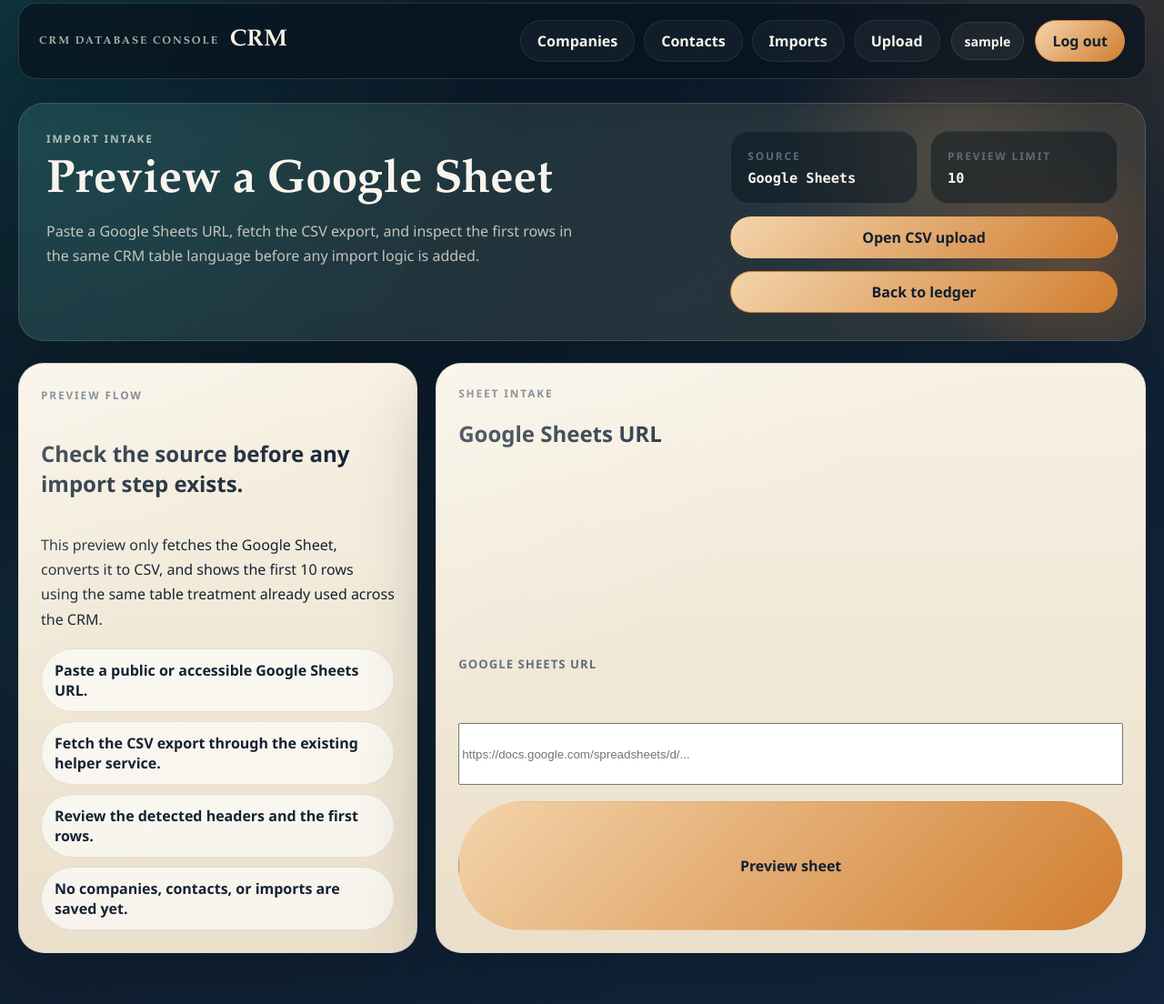
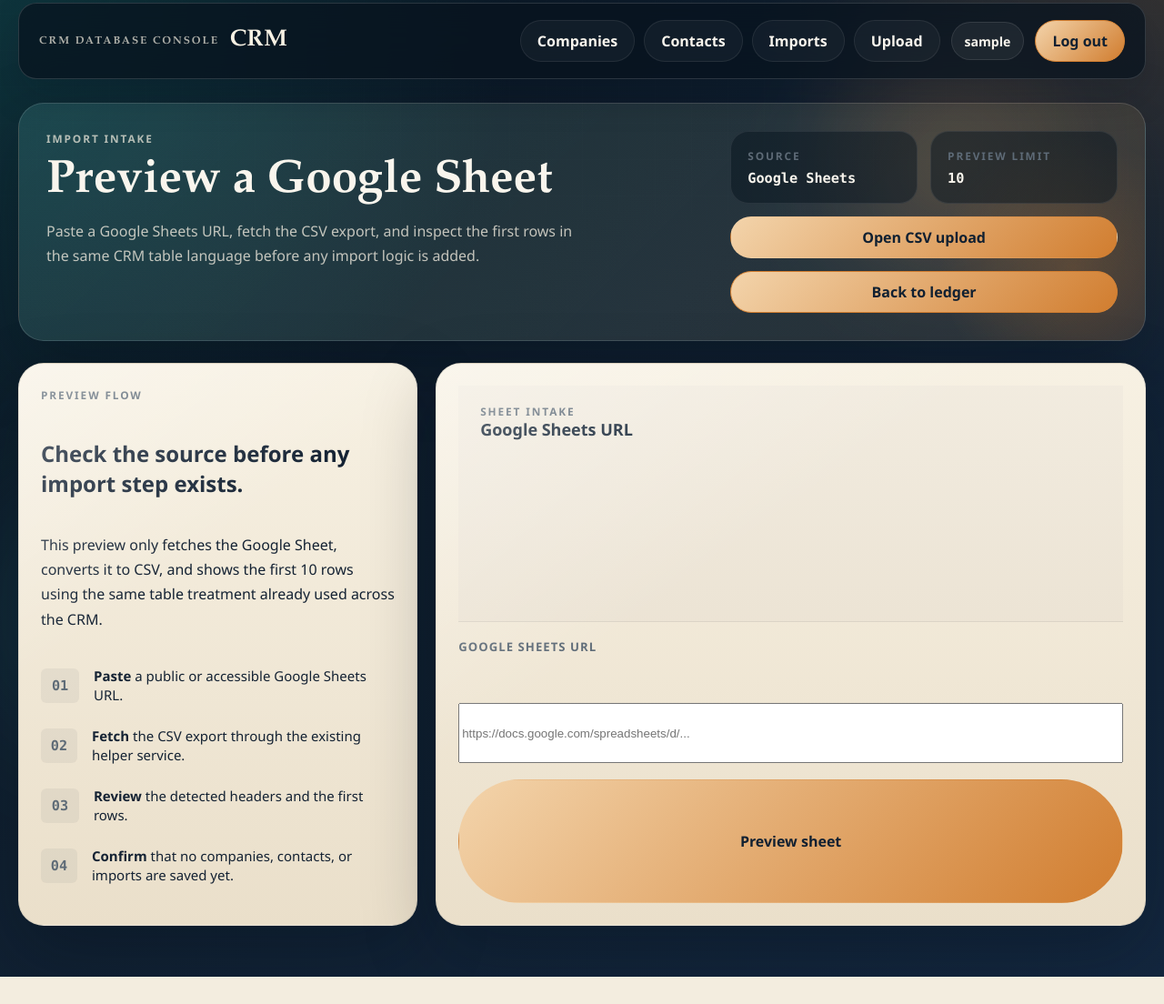
Before and after one commit to Waqar-Mehmood/crm_mvp, a Django app: page /import/google-sheets/ in a window 1280 px wide. Shown: the part 25-1129 px from the top of the page at 91% size. After the commit the page ends 1099 px from the top, so only its background shows below. Run offline with Django 5.2, Linux system fonts and the light colour scheme; the visitor is signed in with stand-in values (Sample User, id 1); data that the repository does not hold is empty.

Commit message:
Refine Google Sheets import flow and local reload

```diff
--- a/app/crm/static/crm/site.css
+++ b/app/crm/static/crm/site.css
@@ -399,6 +399,20 @@
     border: 1px solid rgba(13, 28, 45, 0.08);
 }
 
+.column-card {
+    display: grid;
+    grid-template-rows: min-content 1fr;
+    gap: 20px;
+    align-items: start;
+    align-content: start;
+    background-color: #ffffff;
+    border-radius: 16px;
+    border: 1px solid rgba(13, 28, 45, 0.08);
+    box-shadow: 0 10px 30px -10px rgba(5, 15, 27, 0.12);
+    padding: 0;
+    overflow: hidden;
+}
+
 .record-card,
 .panel,
 .table-card,
@@ -442,6 +456,13 @@
     gap: 12px;
 }
 
+.panel-head {
+    padding: 20px 24px;
+    border-bottom: 1px solid rgba(13, 28, 45, 0.08);
+    background-color: rgba(13, 28, 45, 0.02);
+    margin: 0;
+}
+
 .record-kicker,
 .section-kicker,
 .metric-label {
@@ -455,6 +476,13 @@
     margin: 0;
     font-size: 1.7rem;
     line-height: 1.05;
+}
+
+.panel-head h2 {
+    font-size: 18px;
+    font-weight: 700;
+    color: rgb(16, 32, 49);
+    margin: 0;
 }
 
 .record-date,
@@ -535,12 +563,33 @@
 
 .column-list {
     display: grid;
-    gap: 10px;
+    gap: 0;
+    border-radius: 8px;
+    overflow: hidden;
+    background-color: transparent;
+    height: auto;
+    grid-template-rows: none;
+    grid-auto-rows: min-content;
+    align-items: start;
+    padding: 8px 0;
+    margin: 0;
 }
 
 .column-list li {
-    padding: 12px 14px;
-    font-weight: 600;
+    display: flex;
+    align-items: center;
+    gap: 16px;
+    padding: 12px 0;
+    color: rgb(20, 34, 51);
+    background-color: transparent;
+    border: none;
+    transition: all 0.2s ease;
+    height: auto;
+    min-height: 0;
+    margin: 0;
+    border-radius: 0;
+    font-weight: 500;
+    font-size: 15px;
 }
 
 .text-link {
@@ -969,11 +1018,34 @@
 .path-chip {
     display: inline-flex;
     align-items: center;
+    justify-content: center;
     padding: 10px 12px;
-    border-radius: 999px;
-    color: var(--panel-muted);
-    background: rgba(255, 255, 255, 0.56);
-    border: 1px solid rgba(13, 28, 45, 0.08);
+    background-color: rgba(13, 28, 45, 0.05);
+    border-radius: 6px;
+    border: none;
+    color: #5e6b77;
+    font-weight: 600;
+    min-width: 40px;
+}
+
+.column-list li span:not(.path-chip) {
+    color: #142233;
+    font-size: 15px;
+    line-height: 1.4;
+}
+
+.column-list-compact {
+    padding: 0 24px 20px;
+    gap: 4px;
+}
+
+.column-list-compact li {
+    padding: 12px 16px;
+    border-radius: 8px;
+    transition: 0.2s;
+    cursor: pointer;
+    font-weight: 500;
+    color: rgb(71, 84, 103);
 }
 
 .panel-head .button-link {
--- a/app/crm/templates/crm/import_google_sheets.html
+++ b/app/crm/templates/crm/import_google_sheets.html
@@ -28,10 +28,22 @@
             <h2>Check the source before any import step exists.</h2>
             <p>This preview only fetches the Google Sheet, converts it to CSV, and shows the first {{ preview_limit }} rows using the same table treatment already used across the CRM.</p>
             <ul class="column-list">
-                <li>Paste a public or accessible Google Sheets URL.</li>
-                <li>Fetch the CSV export through the existing helper service.</li>
-                <li>Review the detected headers and the first rows.</li>
-                <li>No companies, contacts, or imports are saved yet.</li>
+                <li>
+                    <span class="path-chip" aria-hidden="true">01</span>
+                    <span><strong>Paste</strong> a public or accessible Google Sheets URL.</span>
+                </li>
+                <li>
+                    <span class="path-chip" aria-hidden="true">02</span>
+                    <span><strong>Fetch</strong> the CSV export through the existing helper service.</span>
+                </li>
+                <li>
+                    <span class="path-chip" aria-hidden="true">03</span>
+                    <span><strong>Review</strong> the detected headers and the first rows.</span>
+                </li>
+                <li>
+                    <span class="path-chip" aria-hidden="true">04</span>
+                    <span><strong>Confirm</strong> that no companies, contacts, or imports are saved yet.</span>
+                </li>
             </ul>
         </article>
 
--- a/app/crm/templates/crm/import_map_headers.html
+++ b/app/crm/templates/crm/import_map_headers.html
@@ -30,7 +30,7 @@
                     <h2>CSV preview</h2>
                 </div>
             </div>
-            <ul class="column-list">
+            <ul class="column-list column-list-compact">
                 {% for h in headers %}
                     <li>{{ h }}</li>
                 {% endfor %}
--- a/app/crm/tests.py
+++ b/app/crm/tests.py
@@ -1195,7 +1195,7 @@
         temp_path = Path(session["import_csv_temp_path"])
         self.addCleanup(temp_path.unlink, missing_ok=True)
         self.assertTrue(temp_path.exists())
-        self.assertEqual(session["import_csv_original_name"], "google_sheet_import.csv")
+        self.assertEqual(session["import_csv_original_name"], "Google Sheet - test-sheet.csv")
         self.assertEqual(session["import_csv_headers"], ["Company Name", "Email"])
 
     @patch("crm.services.google_sheets.fetch_google_sheet_rows")
--- a/app/crm/views/import_views.py
+++ b/app/crm/views/import_views.py
@@ -79,7 +79,7 @@
             error = "Please enter a Google Sheets URL."
         else:
             try:
-                from crm.services.google_sheets import fetch_google_sheet_rows
+                from crm.services.google_sheets import extract_sheet_id, fetch_google_sheet_rows
             except ModuleNotFoundError as exc:
                 if exc.name == "requests":
                     error = (
@@ -94,7 +94,9 @@
                     total_rows = len(rows)
                     headers, preview_rows = _build_preview_rows(rows)
                     if action == "import":
-                        uploaded = rows_to_uploaded_csv(rows)
+                        sheet_id = extract_sheet_id(sheet_url)
+                        filename = f"Google Sheet - {sheet_id}.csv"
+                        uploaded = rows_to_uploaded_csv(rows, filename=filename)
                         return _stage_import_upload(request, uploaded)
                 except (ValueError, RuntimeError) as exc:
                     error = str(exc)
@@ -186,6 +188,7 @@
         }
         for key in TARGET_FIELDS
     ]
+    mapping_fields = sorted(mapping_fields, key=lambda field: (field["suggested"] == "",))
     if request.method == "POST":
         file_name = (request.POST.get("file_name") or original_name).strip() or original_name
         mapping = {}
```
Also changed, not shown: app/config/settings.py (+13 -1 lines), app/crm/templates/crm/import_upload.html (+7 -5 lines), 1 other file.
